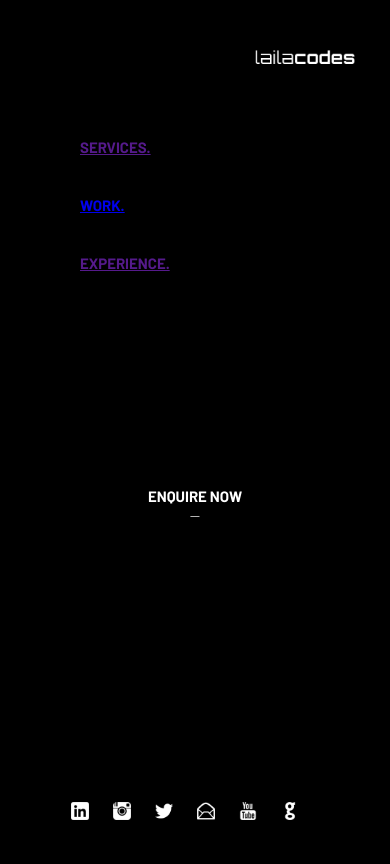
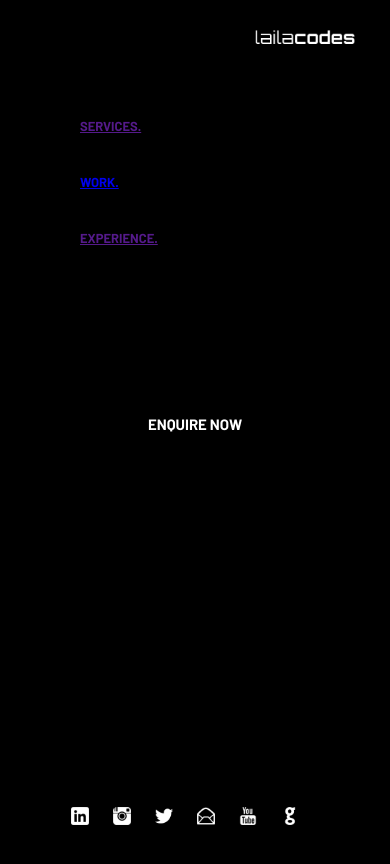
Before and after one commit to lailanassali/my-website, a plain HTML site: page src/index.html in a window 390 px wide. Shown: the top 864 px of the page. Drawn offline with Linux system fonts and the light colour scheme.

Commit message:
completely responsive

```diff
--- a/src/css/queries.css
+++ b/src/css/queries.css
@@ -4,15 +4,13 @@
     }
 }
 
-
-
 @media screen and (min-width: 768px) {
 
     .nav-bar ul {
         position: absolute;
         top: 0;
-        margin-top: 40px;
-        left: 40px;
+        margin-top: 30px;
+        left: 20px;
     }
 
     .nav-bar ul li {
@@ -25,7 +23,7 @@
     }
 
     .socials img {
-        width: 25px;
+        width: 22px;
         margin-right: 40px;
     }
 
--- a/src/css/style.css
+++ b/src/css/style.css
@@ -16,18 +16,21 @@
 * {
     margin: 0;
     padding: 0;
+    box-sizing: border-box;
     background-color: black;
 }
 
 .wrapper {
     display: grid;
     grid-template-columns: 1fr;
-    grid-template-rows: 1fr 1fr 1fr;;
+    grid-template-rows: 1fr 2fr 1fr;
+    width: 100vw;
+    height: 100vh;
 }
 
 .nav-bar {
     color: white;
-    margin-top: 50px;
+    margin-top: 30px;
 }
 
 .nav-bar ul li {
@@ -36,9 +39,8 @@
     padding: 20px 80px;
     color: white;
     font-family: Barlow-Bold;
-    font-size: 15px;
+    font-size: 13px;
     text-decoration: none;
-    m
 }
 
 .nav-bar img {
@@ -55,8 +57,8 @@
 }
 
 .main-text {
-    text-align: center;
-    margin-top: 50%;
+    justify-self: center;
+    align-self: center;
 }
 
 .main-text p {
@@ -66,7 +68,8 @@
 
 }
 
-.main-text a, .main-text p span{
+.main-text a,
+.main-text p span {
     color: white;
     text-decoration: none;
     font-family: Barlow-Bold;
@@ -74,15 +77,12 @@
 }
 
 .socials {
-    position: fixed;
-    bottom: 0;
-    text-align: center;
-    width: 100%;
-    margin-bottom: 20px;
+    align-self: end;
+    justify-self: center;
+    margin-bottom: 15px;
 }
 
 .socials img {
     margin-right: 20px;
     width: 18px;
-
 }
```
Also changed, not shown: src/index.html (+1 -1 lines).
